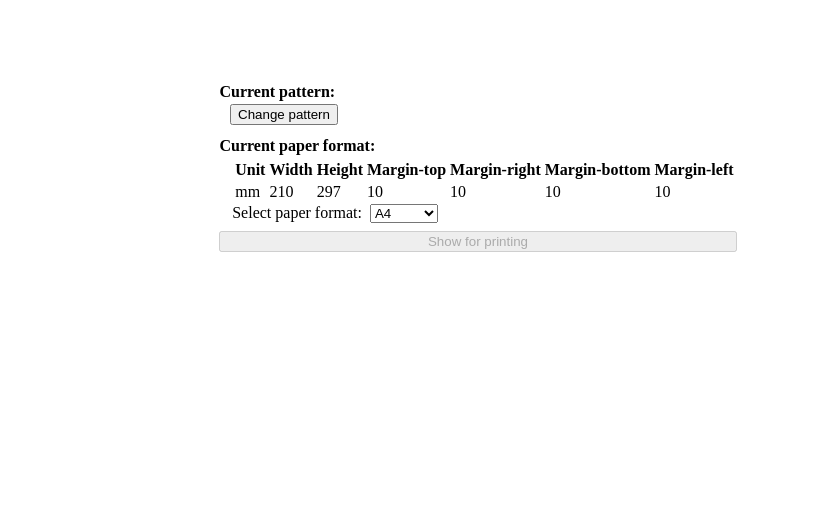
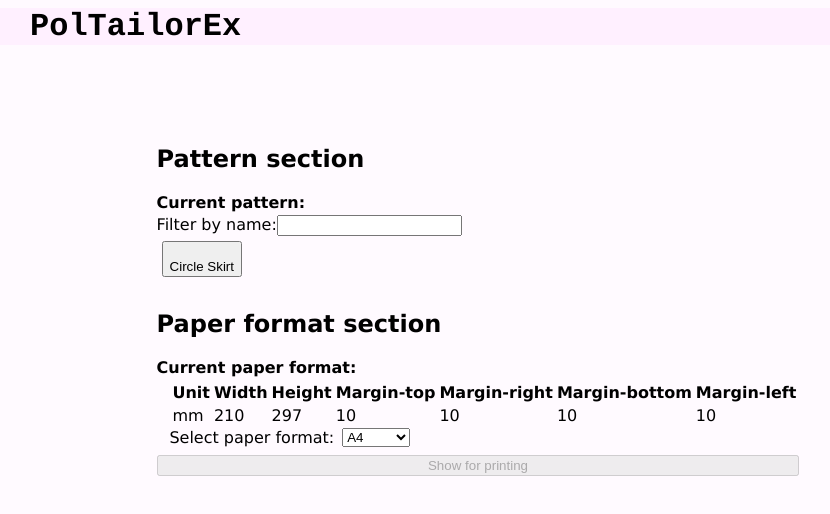
Before and after one commit to MateuszPiszczatowski/pattern_generator, a React (Vite) app: page / in a window 1280 px wide. Shown: the top 514 px of the page, without its empty margins (162-992 px from the left). Built offline with nearby package versions, Linux system fonts and the light colour scheme.

Commit message:
Change styling, add patterns filtering

```diff
--- a/src/App.module.scss
+++ b/src/App.module.scss
@@ -1,7 +1,20 @@
 .Section {
+  margin: 0 auto;
   width: fit-content;
   display: flex;
   flex-direction: column;
   padding-top: 5em;
   gap: 0.5em;
 }
+
+.Title {
+  width: 80%;
+  margin: 1vh 0 0;
+  padding: 0 0 0 15%;
+}
+
+.Header {
+  width: 100%;
+  background-color: rgba(255, 240, 255, 1);
+  font-family: "Courier", Courier, monospace;
+}
--- a/src/App.tsx
+++ b/src/App.tsx
@@ -18,6 +18,12 @@ function App() {
   const [isModalEnabled, setIsModalEnabled] = useState(false);
   return (
     <>
+      <header className={css.Header}>
+        <h1 className={css.Title} hidden={isPrintingViewEnabled}>
+          PolTailorEx
+        </h1>
+      </header>
+      <main>
         <section
           hidden={isPrintingViewEnabled}
           style={{ display: isPrintingViewEnabled ? "none" : "flex" }}
@@ -37,7 +43,7 @@ function App() {
             Show for printing
           </button>
         </section>
-
+      </main>
       <section
         onLoad={(e) => {
           e.currentTarget.focus();
--- a/src/Components/FormatSetter/FormatSetter.tsx
+++ b/src/Components/FormatSetter/FormatSetter.tsx
@@ -27,8 +27,9 @@ export default function FormatSetter({
   };
 
   return (
-    <div>
-      <h6 className={css.Header}>Current paper format:</h6>
+    <section>
+      <h2>Paper format section</h2>
+      <h3 className={css.Header}>Current paper format:</h3>
       <table className={css.InfoTable}>
         <thead>
           <tr>
@@ -69,7 +70,7 @@ export default function FormatSetter({
       {formatSelectRef.current?.value === "custom" && (
         <button onClick={openCustomMarginEdit}>Edit</button>
       )}
-    </div>
+    </section>
   );
 }
 
--- a/src/Components/PatterForm/PatterForm.tsx
+++ b/src/Components/PatterForm/PatterForm.tsx
@@ -1,6 +1,5 @@
 import { FormEvent, ReactNode } from "react";
 import { IImageConfig, IPatternConfigurator, PaperUnit } from "../../utils/interfaces-n-types";
-import PatternsBrowser from "../PatternsBrowser/PatternsBrowser";
 import LabeledUnitSelect from "../UnitSelect/LabeledUnitSelect";
 import css from "./PatternForm.module.scss";
 
@@ -49,19 +48,6 @@ export default function PatternForm({
   }
   return (
     <div className={css.Container}>
-      <button
-        onClick={() =>
-          setModalChildren(
-            <PatternsBrowser
-              setImageConfig={setImageConfig}
-              setIsModalEnabled={setIsModalEnabled}
-              setModalChildren={setModalChildren}
-              setPattern={setPattern}
-            />
-          )
-        }>
-        Back to pattern browser
-      </button>
       <form onSubmit={onSubmit} className={css.Form}>
         <LabeledUnitSelect />
         {...Object.keys(patternConfigurator.positions).map((position) => {
--- a/src/Components/PatternOption/PatternOption.tsx
+++ b/src/Components/PatternOption/PatternOption.tsx
@@ -12,7 +12,8 @@ export default function PatternOption({
 }: IPatternOptionProps) {
   return (
     <button
-      onClick={() =>
+      onClick={() => {
+        setIsModalEnabled(true);
         setModalChildren(
           <PatternForm
             patternConfigurator={patternConfigurator}
@@ -21,8 +22,8 @@ export default function PatternOption({
             setPattern={setPattern}
             setIsModalEnabled={setIsModalEnabled}
           />
-        )
-      }>
+        );
+      }}>
       <figure className={css.Figure}>
         <img src={patternConfigurator.picture}></img>
         <figcaption>{patternConfigurator.title}</figcaption>
--- a/src/Components/PatternSetter/PatternSetter.tsx
+++ b/src/Components/PatternSetter/PatternSetter.tsx
@@ -9,24 +9,15 @@ export default function PatternSetter({
 }: IPatternSetterProps) {
   const [currentPattern, setCurrentPatter] = useState("");
   return (
-    <div>
-      <h2 className={css.Header}>Current pattern: {currentPattern}</h2>
-      <button
-        className={css.Button}
-        onClick={() => {
-          setModalChildren([
-            <PatternsBrowser
-              setImageConfig={setImageConfig}
-              setPattern={setCurrentPatter}
-              setModalChildren={setModalChildren}
-              setIsModalEnabled={setIsModalEnabled}
-            />,
-          ]);
-          setIsModalEnabled(true);
-        }}>
-        Change pattern
-      </button>
-    </div>
+    <section>
+      <h2>Pattern section</h2>
+      <h3 className={css.Header}>Current pattern: {currentPattern}</h3>
+      <PatternsBrowser
+        setImageConfig={setImageConfig}
+        setPattern={setCurrentPatter}
+        setModalChildren={setModalChildren}
+        setIsModalEnabled={setIsModalEnabled}></PatternsBrowser>
+    </section>
   );
 }
 
--- a/src/Components/PatternsBrowser/PatternsBrowser.tsx
+++ b/src/Components/PatternsBrowser/PatternsBrowser.tsx
@@ -1,4 +1,4 @@
-import { ReactNode } from "react";
+import { ChangeEvent, ReactNode, useState } from "react";
 import patternsConfiguratorsList from "../../SewingPatternsConfigurators/patternsConfiguratorsList";
 import { IImageConfig } from "../../utils/interfaces-n-types";
 import PatternOption from "../PatternOption/PatternOption";
@@ -10,9 +10,22 @@ export default function PatternsBrowser({
   setModalChildren,
   setIsModalEnabled,
 }: IPatternsBrowserProps) {
+  const [filter, setFilter] = useState("");
+  function onFilterChange(e: ChangeEvent<HTMLInputElement>) {
+    setFilter(e.currentTarget.value);
+  }
   return (
+    <>
+      <label>
+        Filter by name:
+        <input type="text" onChange={onFilterChange} />
+      </label>
       <div className={css.Container}>
-      {...patternsConfiguratorsList.map((configurator) => (
+        {...patternsConfiguratorsList
+          .filter((configurator) =>
+            configurator.title.toLocaleLowerCase().includes(filter.toLocaleLowerCase())
+          )
+          .map((configurator) => (
             <PatternOption
               patternConfigurator={configurator}
               setModalChildren={setModalChildren}
@@ -22,6 +35,7 @@ export default function PatternsBrowser({
             />
           ))}
       </div>
+    </>
   );
 }
 
--- a/src/index.css
+++ b/src/index.css
@@ -1,8 +1,10 @@
 body {
+  font-family: Verdana, Geneva, Tahoma, sans-serif;
   margin: 0;
   padding: 0;
+  background-color: rgba(255, 240, 255, 0.3);
 }
 #root {
-  width: fit-content;
-  margin: 0 auto;
+  width: 100%;
+  margin: 0 0;
 }
```
Lines whose indentation alone changed are shown as unchanged.
